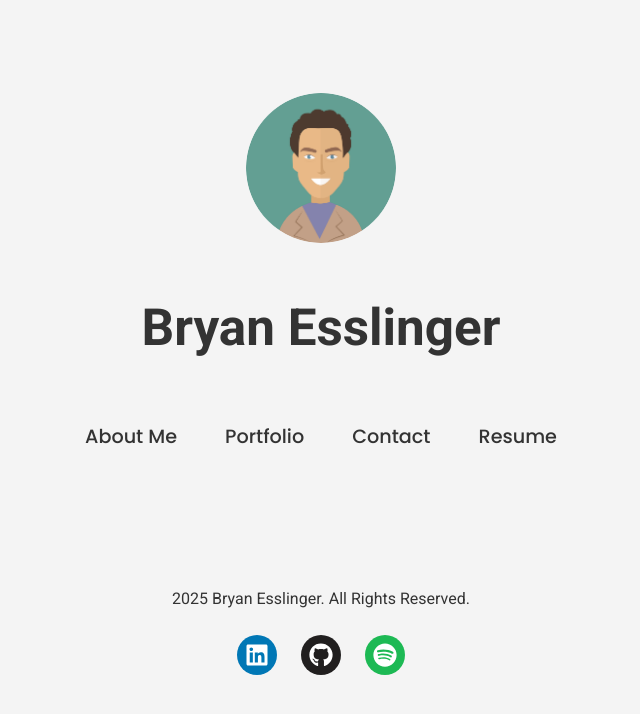
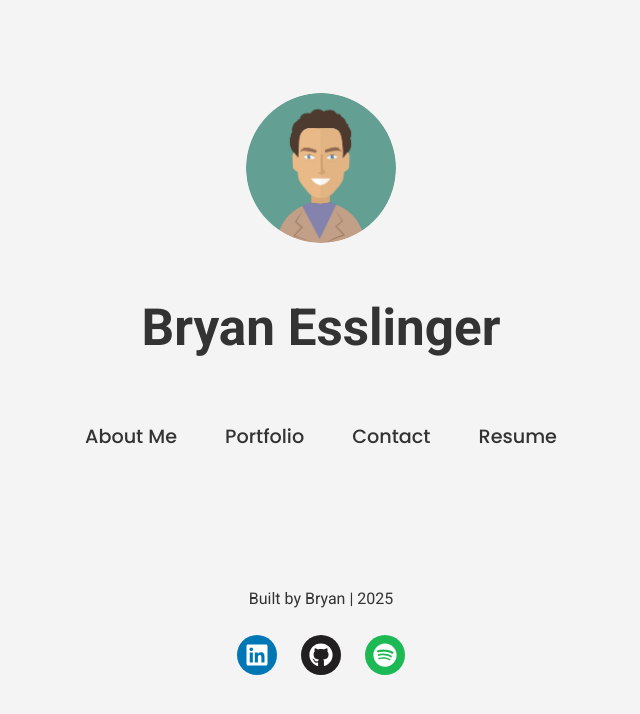
Before and after one commit to bryanesslinger/react-portfolio, a React (Vite) app: page / in a window 1280 px wide. Shown: the top 714 px of the page, without its empty margins (319-959 px from the left). Built offline with nearby package versions, Linux system fonts and the light colour scheme.

Commit message:
updated footer and about me content

```diff
--- a/src/App.jsx
+++ b/src/App.jsx
@@ -116,7 +116,7 @@ const App = () => {
                 />
                 <p>
                   Outside of work, I’m a proud Delaware native and University of
-                  Delaware. Whether it’s the Delaware shores or the lively
+                  Delaware alum. Whether it’s the Delaware shores or the lively
                   boardwalk of OCMD, you’ll often find me prioritizing beach
                   trips over anything else. When I’m not soaking up the sun, I’m
                   a self-proclaimed foodie who loves cooking and experimenting
--- a/src/components/Footer.jsx
+++ b/src/components/Footer.jsx
@@ -4,7 +4,7 @@ import { FaLinkedin, FaGithub, FaSpotify } from 'react-icons/fa';
 const Footer = () => {
   return (
     <footer className="footer">
-      <p>2025 Bryan Esslinger. All Rights Reserved.</p>
+      <p>Built by Bryan | 2025</p>
       <div className="social-links">
         <a
           href="https://linkedin.com/in/bryanesslinger/"
```
